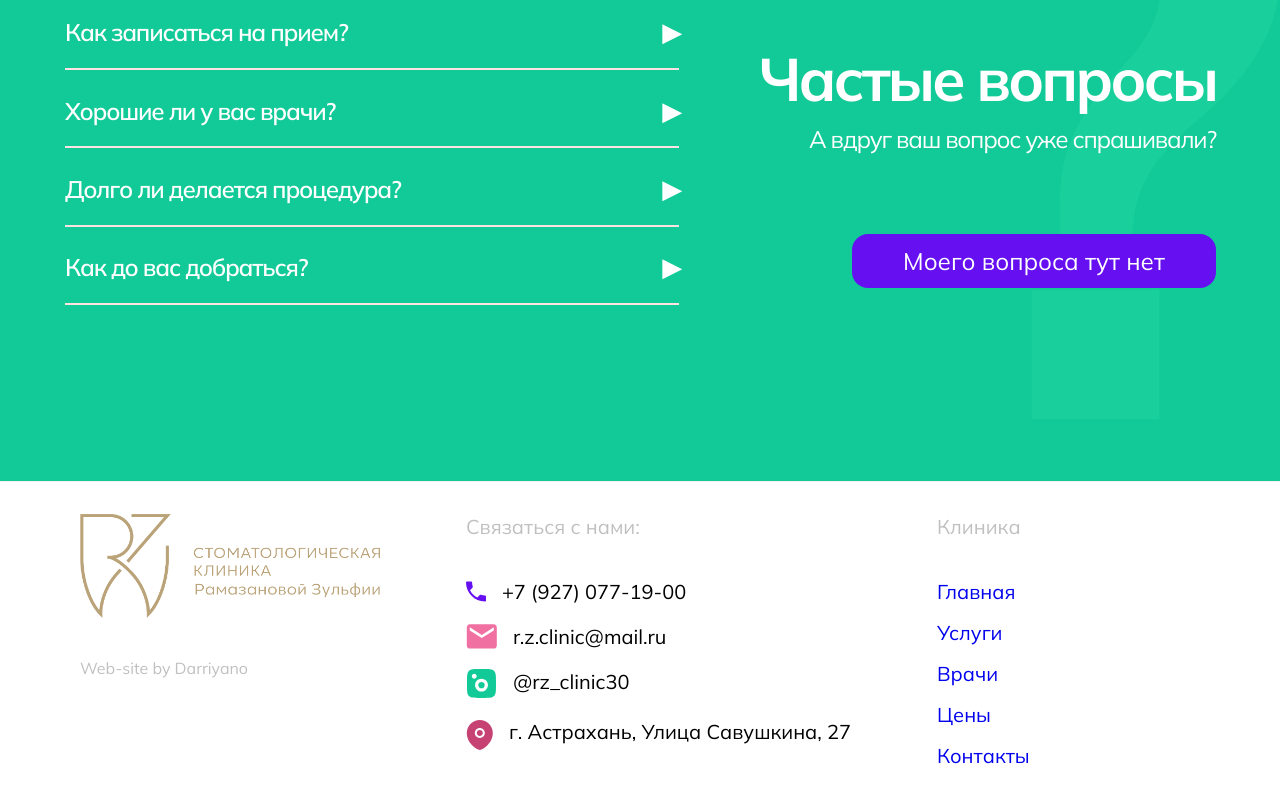
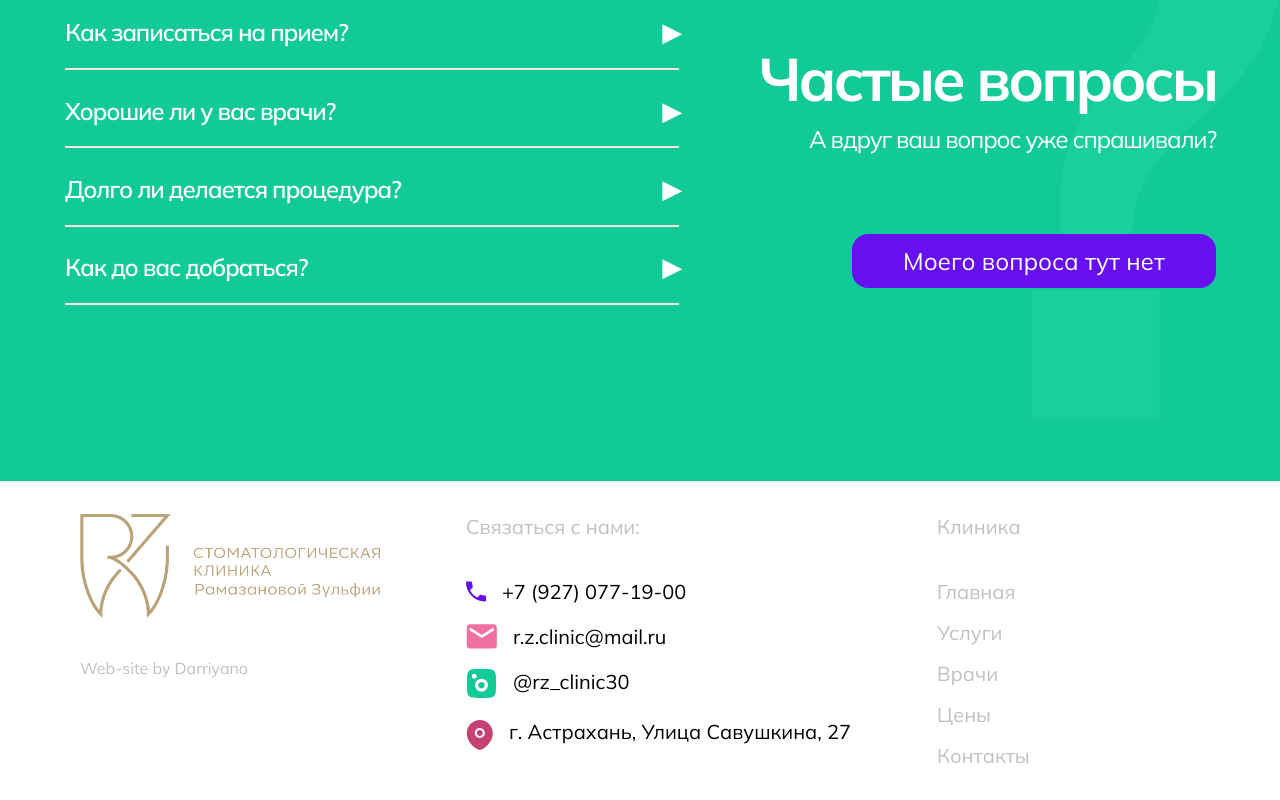
Before and after one commit to Darriyano/rzclinic_landing, a React (Create React App) app: page / in a window 1280 px wide. Shown: the part 2780-3580 px from the top of the page. Built offline with nearby package versions, Linux system fonts and the light colour scheme.

Commit message:
Update footer.css

```diff
--- a/src/styles/footer.css
+++ b/src/styles/footer.css
@@ -12,6 +12,11 @@
     width: 100%;
 
     border-top: #f1f1f1 solid 1.5px;
+}
+
+.footer-screen a {
+    text-decoration: none;
+    color: #C0C0C0;
 }
 
 .footer-screen .first-text-block {
```
